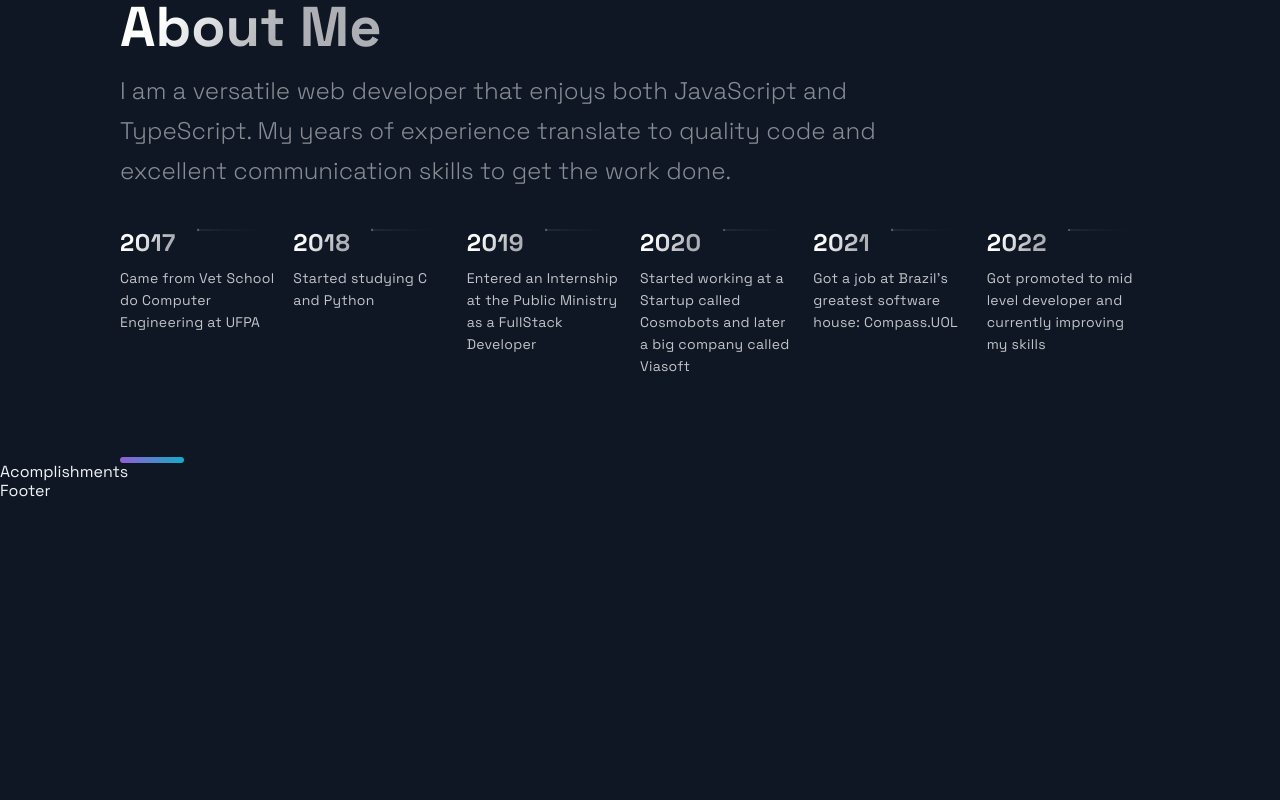
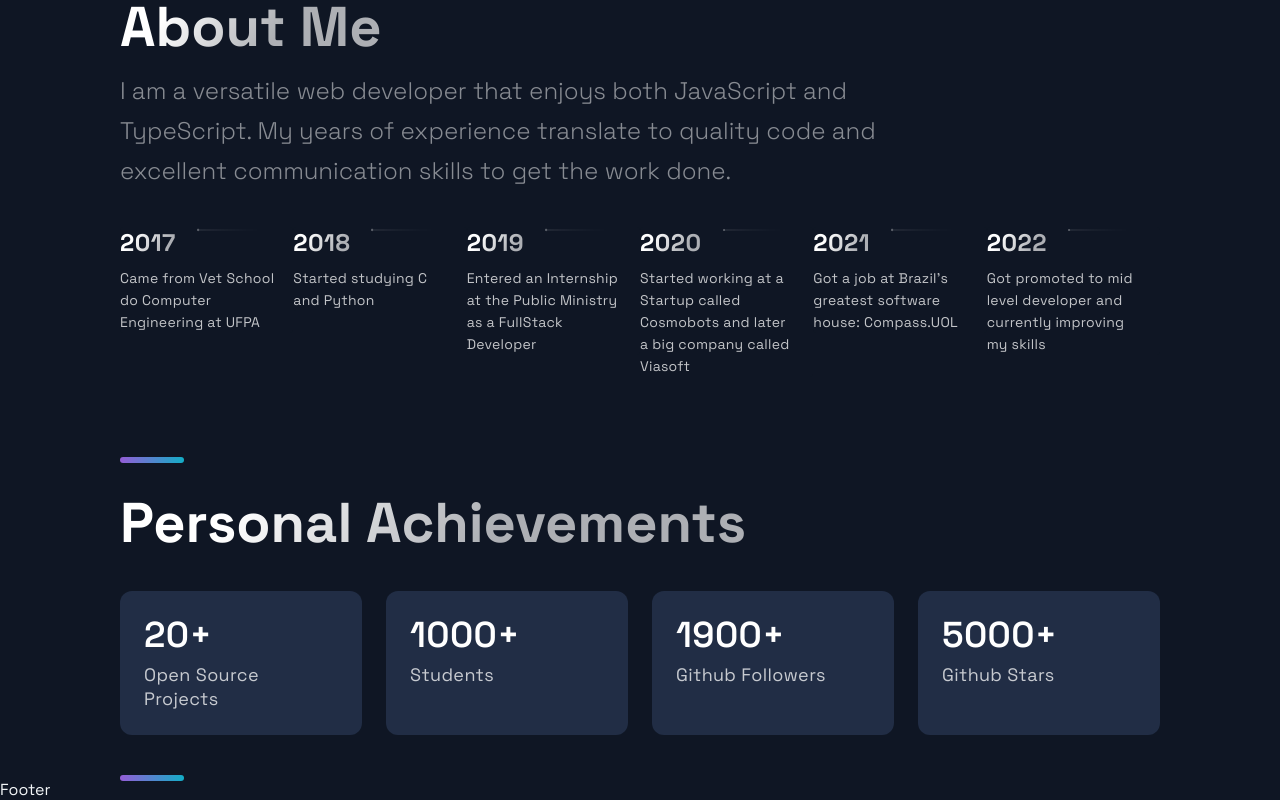
Before and after one commit to feliperucunha/next-portfolio, a Next.js app: page / in a window 1280 px wide. Shown: the part 2619-3419 px from the top of the page. Before the commit the page ends 3120 px from the top, so only its background shows below. Built offline with nearby package versions, Linux system fonts and the light colour scheme.

Commit message:
accomplishments sections built

```diff
--- /dev/null
+++ b/src/components/Accomplishments/Accomplishments.js
@@ -0,0 +1,22 @@
+import React from 'react';
+
+import { Section, SectionDivider, SectionTitle } from '../../styles/GlobalComponents';
+import { Box, Boxes, BoxNum, BoxText } from './AccomplishmentsStyles';
+import { AccomplishmentsData } from '../../constants/constants';
+
+const Accomplishments = () => (
+  <Section>
+  <SectionTitle>Personal Achievements</SectionTitle>
+  <Boxes>
+    {AccomplishmentsData.map((card, index) => (
+      <Box key={index}>
+        <BoxNum>{`${card.number}+`}</BoxNum>
+        <BoxText>{card.text}</BoxText>
+      </Box>
+    ))}
+  </Boxes>
+  <SectionDivider/>
+</Section>
+);
+
+export default Accomplishments;
--- a/src/components/Acomplishments/Acomplishments.js
+++ /dev/null
@@ -1,19 +0,0 @@
-import React from 'react';
-
-import { Section, SectionDivider, SectionTitle } from '../../styles/GlobalComponents';
-import { Box, Boxes, BoxNum, BoxText } from './AcomplishmentsStyles';
-
-const data = [
-  { number: 20, text: 'Open Source Projects'},
-  { number: 1000, text: 'Students', },
-  { number: 1900, text: 'Github Followers', },
-  { number: 5000, text: 'Github Stars', }
-];
-
-const Acomplishments = () => (
-  <div>
-    Acomplishments
-  </div>
-);
-
-export default Acomplishments;
--- a/src/constants/constants.js
+++ b/src/constants/constants.js
@@ -45,3 +45,10 @@ export const TimeLineData = [
   { year: 2021, text: `Got a job at Brazil's greatest software house: Compass.UOL`, },
   { year: 2022, text: 'Got promoted to mid level developer and currently improving my skills', },
 ];
+
+export const AccomplishmentsData = [
+  { number: 20, text: 'Open Source Projects'},
+  { number: 1000, text: 'Students', },
+  { number: 1900, text: 'Github Followers', },
+  { number: 5000, text: 'Github Stars', }
+];
--- a/src/pages/index.js
+++ b/src/pages/index.js
@@ -1,4 +1,4 @@
-import Acomplishments from '../components/Acomplishments/Acomplishments';
+import Accomplishments from '../components/Accomplishments/Accomplishments';
 import BgAnimation from '../components/BackgrooundAnimation/BackgroundAnimation';
 import Hero from '../components/Hero/Hero';
 import Projects from '../components/Projects/Projects';
@@ -18,7 +18,7 @@ const Home = () => {
       <Projects />
       <Technologies />
       <Timeline />
-      <Acomplishments />
+      <Accomplishments />
     </Layout>
   );
 };
```
Also changed, not shown: src/components/Accomplishments/AccomplishmentsStyles.js (renamed from src/components/Acomplishments/AcomplishmentsStyles.js).
